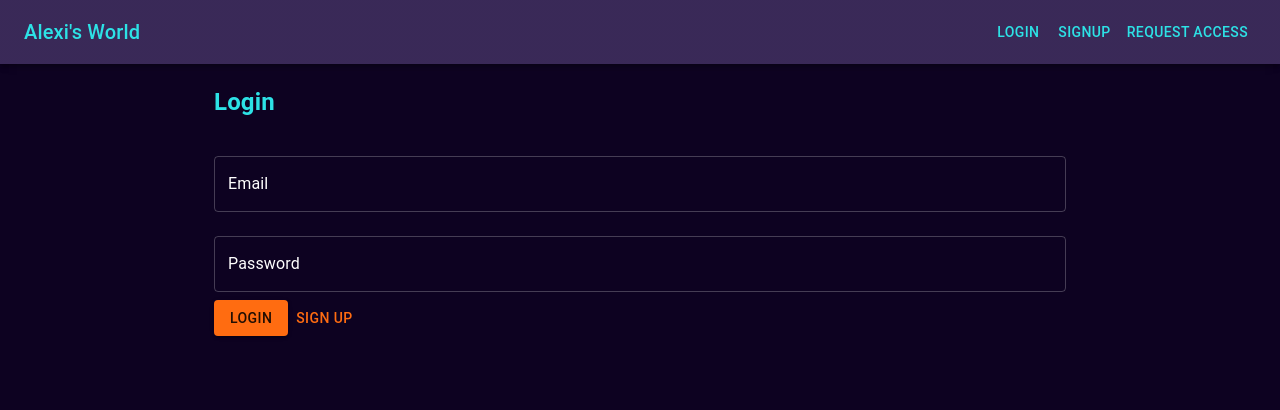
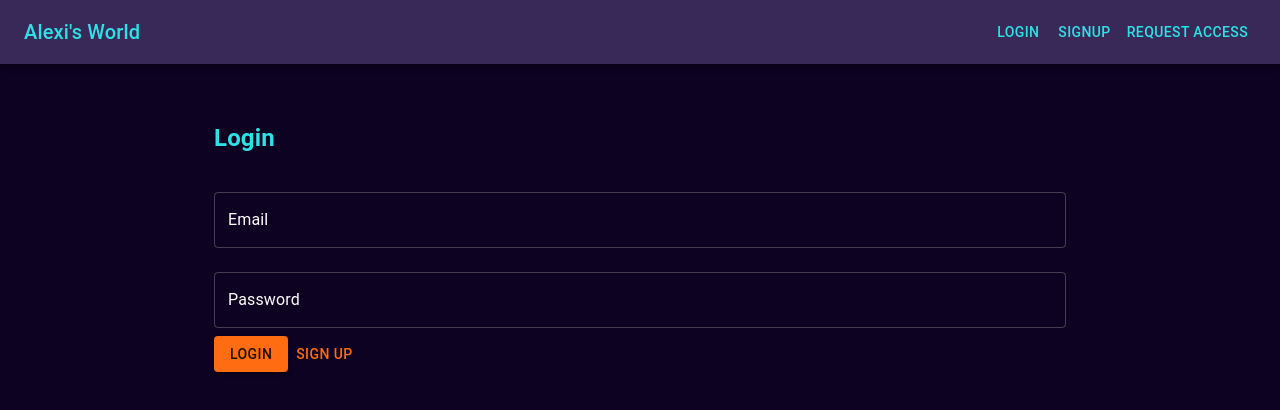
Before and after one commit to alexi-o/alexis-firebase-template, a React (Create React App) app: page /login in a window 1280 px wide. Shown: the top 410 px of the page. Built offline with nearby package versions, Linux system fonts and the light colour scheme; no server answers.

Commit message:
nav layout update

```diff
--- a/src/App.js
+++ b/src/App.js
@@ -63,6 +63,7 @@ function App() {
           style={{
             backgroundColor: appliedTheme.palette.background.default,
             minHeight: "100vh",
+            paddingTop: "100px",
           }}
         >
           <Routes>
--- a/src/components/Navbar.js
+++ b/src/components/Navbar.js
@@ -11,7 +11,7 @@ const Navbar = () => {
 
   return (
     <AppBar
-      position="static"
+      position="fixed"
       style={{ backgroundColor: theme.palette.background.paper }}
     >
       <Toolbar>
```
